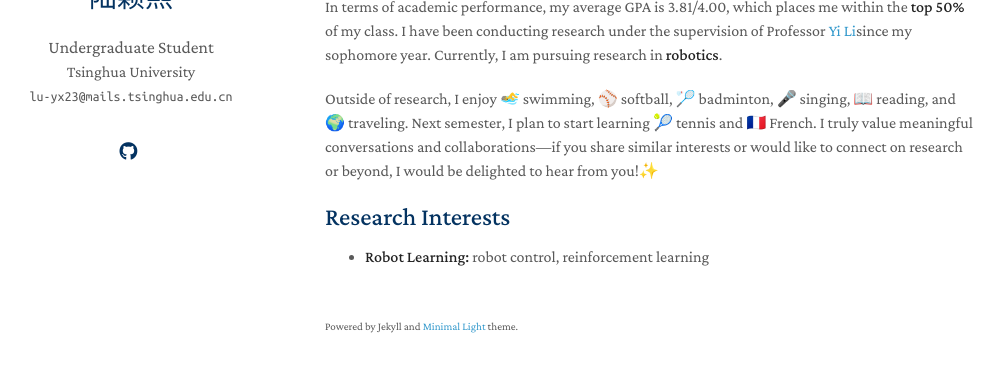
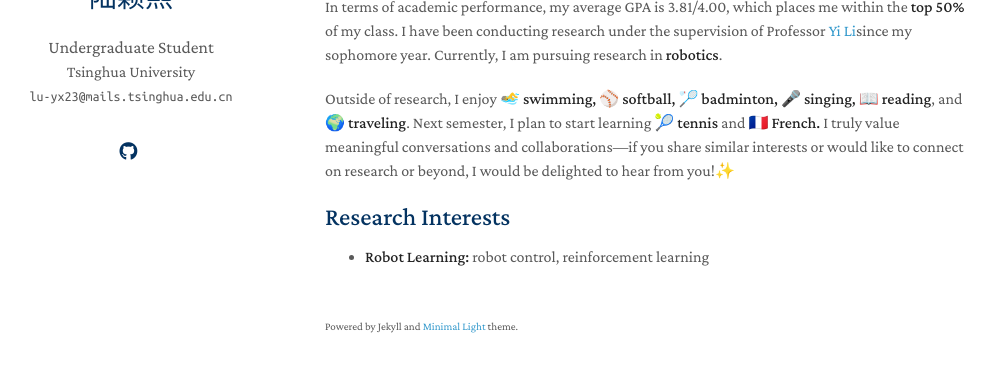
Before and after one commit to luyingxi35/luyingxi35.github.io, a Jekyll site: the page built from index.md, in a window 1280 px wide, cut to the strip 206-578 px from the top of the page. Shown: the whole strip, without its empty margins (145-1148 px from the left). Built offline with Jekyll 4.4.1, drawn with Linux system fonts in a browser that asks for light colours; a style sheet for code colours, icons or effects is not loaded; our own code applies the rules of GitHub Pages for plain Markdown files.

Commit message:
modified aboutme

```diff
--- a/index.md
+++ b/index.md
@@ -7,7 +7,7 @@ I am currently a third-year undergraduate student in [Institute for Interdiscipl
 
 In terms of academic performance, my average GPA is 3.81/4.00, which places me within the <span style="color:darkred"><strong>top 50%</strong></span> of my class. I have been conducting research under the supervision of Professor [Yi Li](https://ericyi.github.io/)since my sophomore year. Currently, I am pursuing research in <span style="color:darkred"><strong>robotics</strong></span>.
 
-Outside of research, I enjoy 🏊‍♂️ swimming, ⚾ softball, 🏸 badminton, 🎤 singing, 📖 reading, and 🌍 traveling. Next semester, I plan to start learning 🎾 tennis and 🇫🇷 French. I truly value meaningful conversations and collaborations—if you share similar interests or would like to connect on research or beyond, I would be delighted to hear from you!✨
+Outside of research, I enjoy <span style="color:darkred"><strong>🏊‍♂️ swimming, ⚾ softball, 🏸 badminton, 🎤 singing, 📖 reading</strong></span>, and <span style="color:darkred"><strong>🌍 traveling</strong></span>. Next semester, I plan to start learning <span style="color:darkred"><strong>🎾 tennis</strong></span> and <span style="color:darkred"><strong>🇫🇷 French.</strong></span> I truly value meaningful conversations and collaborations—if you share similar interests or would like to connect on research or beyond, I would be delighted to hear from you!✨
 
 <!-- In terms of academic performance, my average GPA is 3.98, <span style="color:darkred"><strong>ranking first in my class</strong></span>. I started doing scientific research advised by Prof. [Li Yi](https://ericyi.github.io/) in the second semester of my freshman year. Currently, I am serving as a student intern in [LeCAR Lab](https://lecar-lab.github.io/) at Carnegie Mellon University, where I am advised by Prof. [Guanya Shi](https://www.gshi.me/). My primary research interests include physics-based motion synthesis and robot learning. -->
 
```
